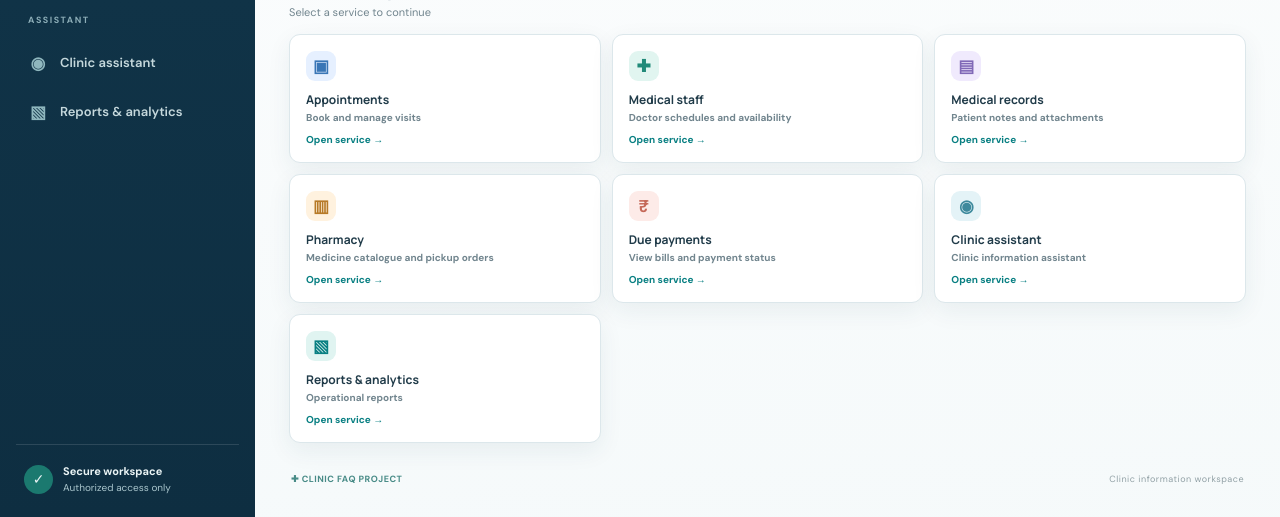
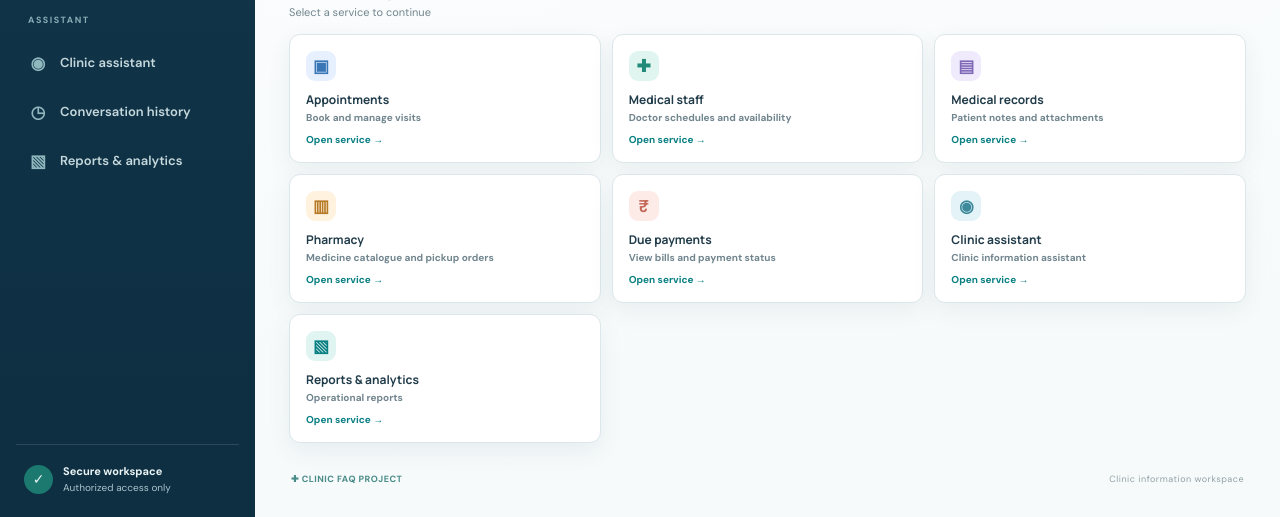
Before and after one commit to Krish201207/Clinic-FAQ-Project, a Flask app: page / in a window 1280 px wide. Shown: the part 522-1039 px from the top of the page. Run offline with Flask 3, Linux system fonts and the light colour scheme; the visitor is signed in with stand-in values (Sample User, id 1); data comes from the database, SQL or seed files in the repository; data that the repository does not hold is empty; some libraries are stand-ins or nearby versions.

Commit message:
Add working conversation history tab and remove assistant price list

```diff
--- a/templates/dashboard.html
+++ b/templates/dashboard.html
@@ -13,6 +13,7 @@
        {% if user.role == 'admin' %}<button data-tab="manage-prices"><span>₹</span> Manage prices</button>{% endif %}
       <div class="side-label">ASSISTANT</div>
       <button data-tab="assistant"><span>◉</span> Clinic assistant</button>
+      <button data-tab="history"><span>◷</span> Conversation history</button>
       {% if user.role in ['admin','reception'] %}<button data-tab="analytics"><span>▧</span> Reports & analytics</button>{% endif %}
     </nav>
     <div class="sidebar-bottom"><div class="secure-mark">✓</div><div><b>Secure workspace</b><small>Authorized access only</small></div></div>
@@ -61,9 +62,8 @@
       </div>
       <div class="chat-log" id="chat-log"><div class="bot">Welcome to Clinic FAQ Project. Ask about clinic services, doctors, appointments, or available medicines.</div></div>
       <form id="chat-form" class="chat-form"><input id="chat-question" maxlength="500" placeholder="Example: Book Dr. Asha Mehta tomorrow at 10 AM" required><button>Send message</button></form>
-      <div class="section-title price-heading"><div><h2>Clinic service price list</h2><p>Current listed rates — confirm charges with reception</p></div><button type="button" id="reload-prices" class="utility-btn">↻ Refresh prices</button></div>
-      <div id="assistant-price-list" class="price-grid"><p>Loading current price list…</p></div>
     </section>
+    <section id="history" class="panel"><div class="section-title"><div><h2>Conversation history</h2><p>Your saved questions and assistant responses</p></div><button type="button" id="refresh-history" class="utility-btn">↻ Refresh history</button></div><div id="history-list" class="history-list"><p>Loading conversation history…</p></div></section>
     {% if user.role in ['admin','reception'] %}<section id="analytics" class="panel"><div class="section-title"><div><h2>Reports & analytics</h2><p>Operational overview and patient query trends</p></div><a class="report-button" href="{{ url_for('download_report') }}">↓ Download report</a></div><div id="analytics-summary" class="cards"></div><h3>Queries by topic</h3><div id="topic-list" class="list"></div><h3>Question classification (internal)</h3><p class="muted">These labels describe how the system classifies incoming questions; they are not patient actions or menu options.</p><div id="category-list" class="list"></div></section>{% endif %}
     <footer><span>✚ CLINIC FAQ PROJECT</span><span>Clinic information workspace</span></footer>
   </main>
```
